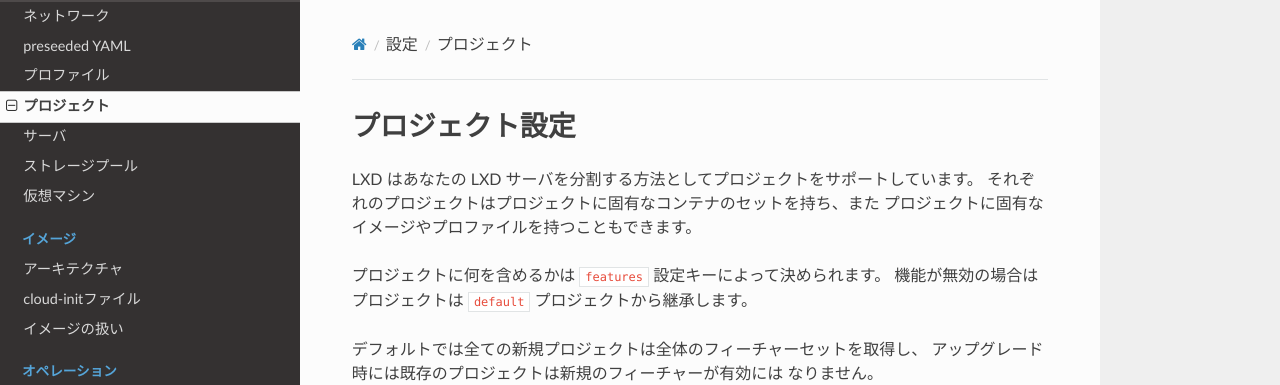
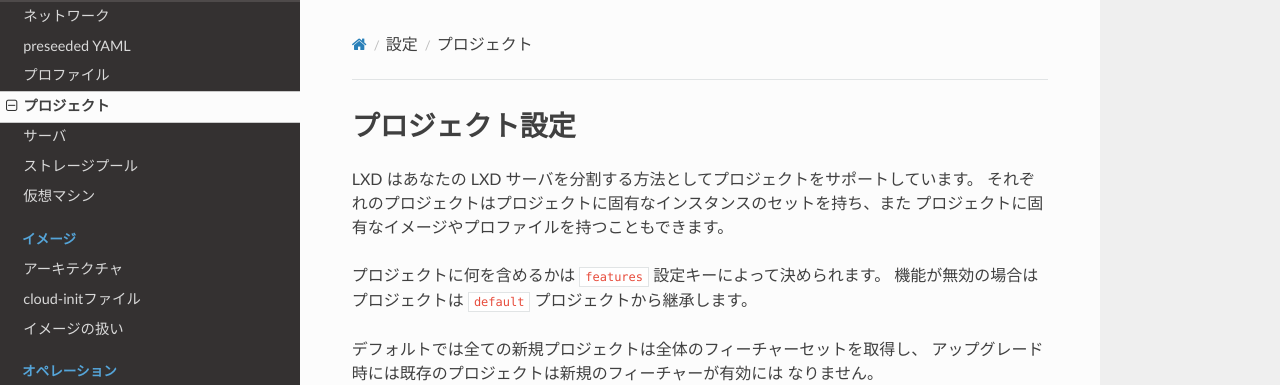
Before and after one commit to lxc-jp/lxd-ja, an MkDocs documentation site: the page built from doc/projects.md, in a window 1280 px wide and 931 px high. Shown: the top 385 px of the window. Built offline with MkDocs 1.6.1, drawn with Linux system fonts in a browser that asks for light colours; nearby versions of some CDN libraries; old or Windows-style settings are respelled for this version of MkDocs.

Commit message:
Update projects to upstream at 2020-01-31
Signed-off-by: Hiroaki Nakamura <hnakamur@gmail.com>

```diff
--- a/doc/projects.md
+++ b/doc/projects.md
@@ -1,11 +1,11 @@
 # プロジェクト設定
 <!-- Project configuration -->
 LXD はあなたの LXD サーバを分割する方法としてプロジェクトをサポートしています。
-それぞれのプロジェクトはプロジェクトに固有なコンテナのセットを持ち、また
+それぞれのプロジェクトはプロジェクトに固有なインスタンスのセットを持ち、また
 プロジェクトに固有なイメージやプロファイルを持つこともできます。
 <!--
 LXD supports projects as a way to split your LXD server.
-Each project holds its own set of containers and may also have its own images and profiles.
+Each project holds its own set of instances and may also have its own images and profiles.
 -->
 
 プロジェクトに何を含めるかは `features` 設定キーによって決められます。
```
